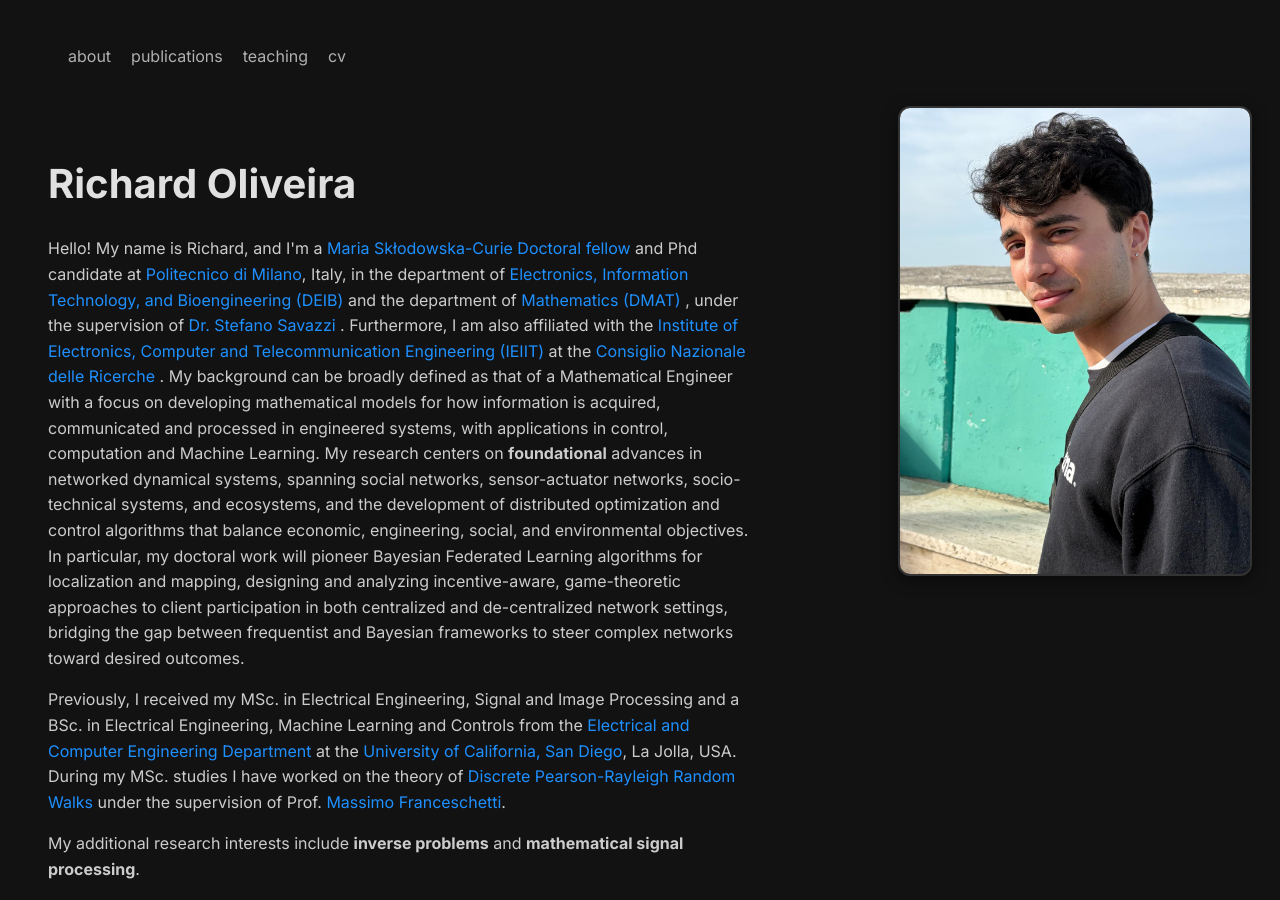
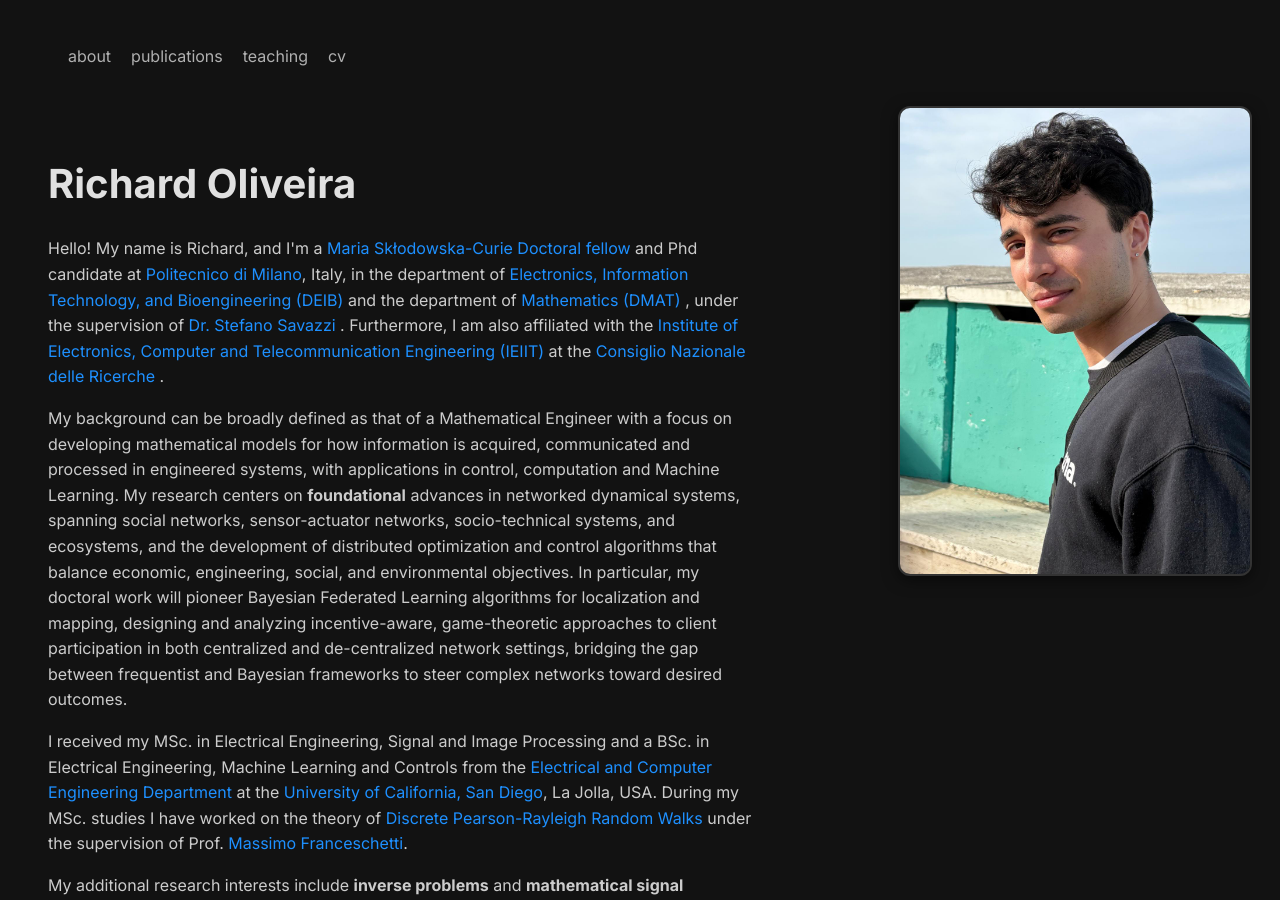
Before and after one commit to raolivei13/website_rich, a Jekyll site: the page index.html, which Jekyll copies as it is, in a window 1280 px wide and 900 px high. Built offline with Jekyll 4.4.1, drawn with Linux system fonts in a browser that asks for light colours.

Commit message:
Update index.html

```diff
--- a/index.html
+++ b/index.html
@@ -39,6 +39,8 @@
           <a href="https://www.mate.polimi.it/"> Mathematics (DMAT) </a>, under the supervision of <a href=https://savazzi.faculty.polimi.it/"> Dr. Stefano Savazzi </a>.
           Furthermore, I am also affiliated with the <a href="https://www.cnr.it/en/institute/029/institute-of-electronics-computer-and-telecommunication-engineering-ieiit"> Institute of Electronics, Computer and Telecommunication Engineering (IEIIT) </a>
           at the <a href="https://www.cnr.it/en"> Consiglio Nazionale delle Ricerche </a>.
+        </p>
+        <p class="intro-paragraph">
           My background can be broadly defined as that of a Mathematical Engineer with a focus on developing mathematical
           models for how information is acquired, communicated and processed in engineered systems, with applications in control, computation and Machine Learning.
           My research centers on <strong>foundational</strong> advances in networked dynamical systems, spanning social networks,
@@ -50,11 +52,12 @@
           toward desired outcomes.
         </p>
         <p class="intro-paragraph">
-          Previously, I received my MSc. in Electrical Engineering, Signal and Image Processing and a BSc. in Electrical Engineering, Machine Learning and Controls
+          I received my MSc. in Electrical Engineering, Signal and Image Processing and a BSc. in Electrical Engineering, Machine Learning and Controls
           from the <a href="https://www.ece.ucsd.edu/">Electrical and Computer Engineering Department</a> at the <a href="https://ucsd.edu/">University of California, San Diego</a>, La Jolla, USA.
           During my MSc. studies I have worked on the theory of <a href="https://www.researchgate.net/publication/383819910_On_the_general_problem_of_the_Pearson-Rayleigh_Random_Walk">Discrete Pearson-Rayleigh Random Walks</a> under the
           supervision of Prof. <a href="http://web.eng.ucsd.edu/~massimo/Home.html">Massimo Franceschetti</a>.
         </p>
+
         <p class="intro-paragraph">
           My additional research interests include <strong>inverse problems</strong> and <strong>mathematical signal processing</strong>.
         </p>
```
